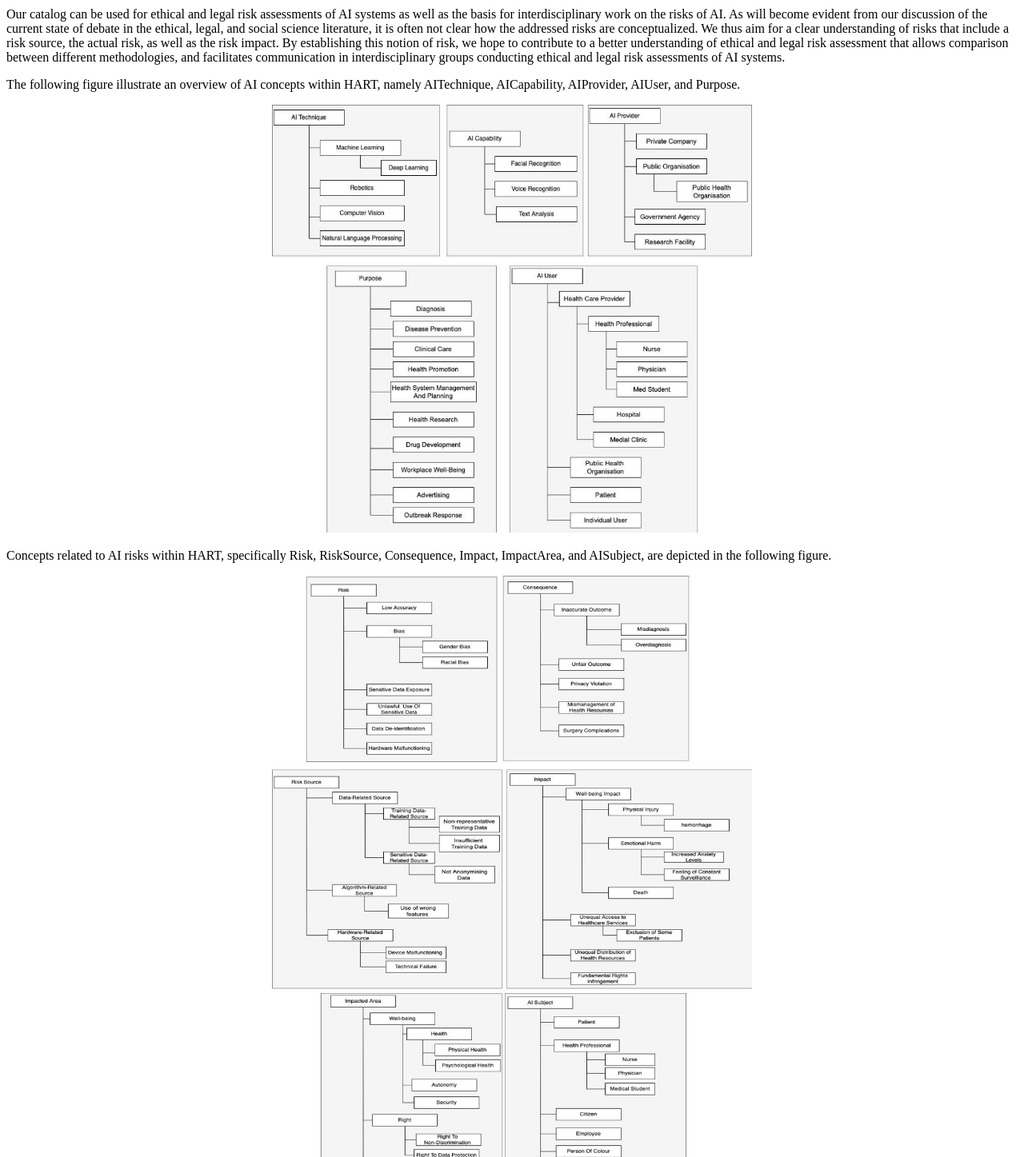
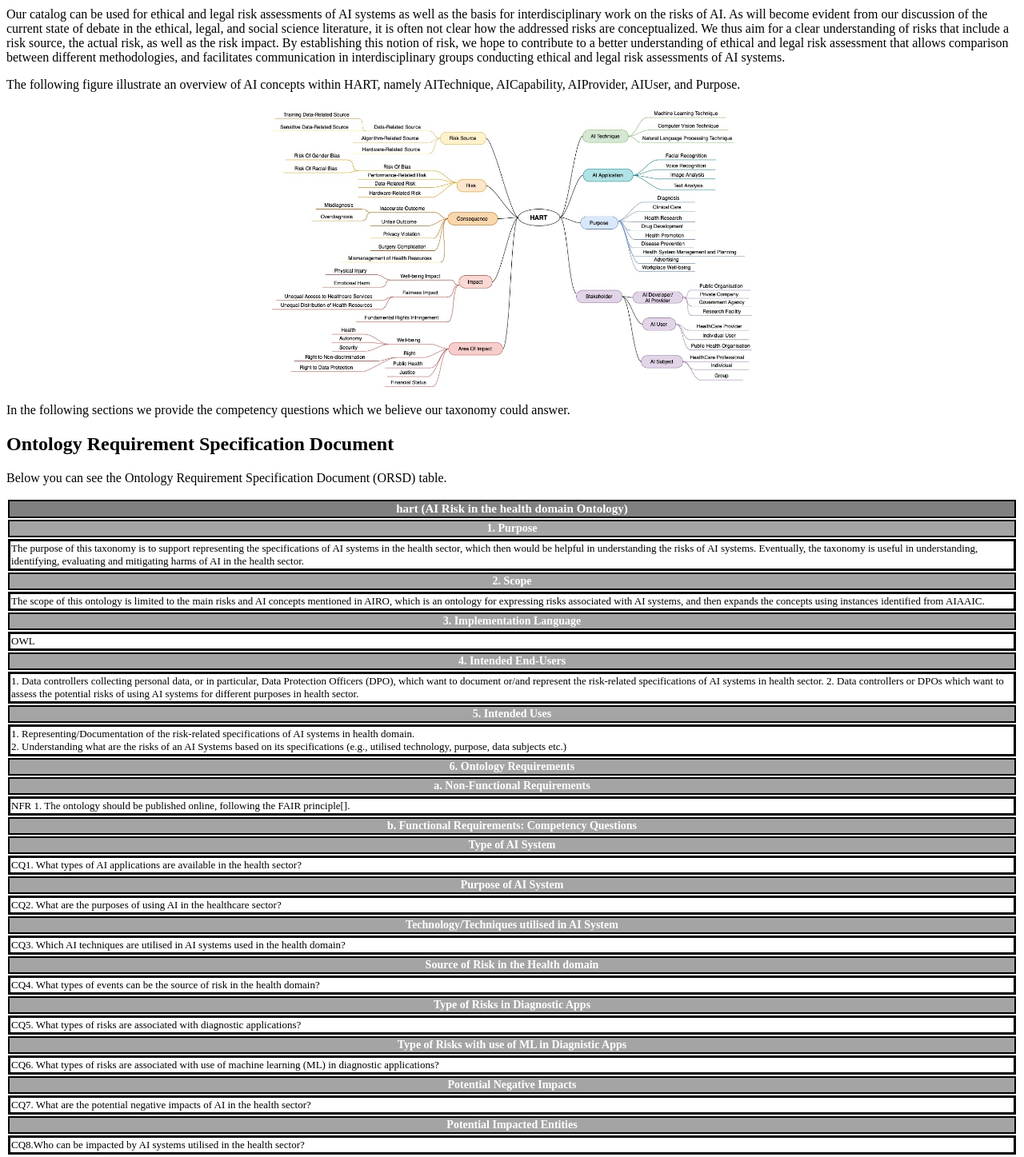
Before and after one commit to DelaramGlp/hart, a plain HTML site: page Docs/hart.html in a window 1280 px wide. Shown: the part 200-1647 px from the top of the page at 80% size. Drawn offline with Linux system fonts and the light colour scheme.

Commit message:
Updated figures

```diff
--- a/Docs/hart.html
+++ b/Docs/hart.html
@@ -159,14 +159,7 @@
       AIProvider, AIUser, and Purpose.
     </p>
     <center>
-      <img src="images/concepts1.png" alt=": An overview of AI concepts within HART" width="600px">
-    </center>
-    <p>
-      Concepts related to AI risks within HART, specifically Risk, RiskSource, Consequence, Impact, ImpactArea, and
-      AISubject, are depicted in the following figure.
-    </p>
-    <center>
-      <img src="images/concepts2.png" alt=": An overview of Risk concepts within HART" width="600px">
+      <img src="images/hart-overview.jpg" alt=": An overview of HART" width="600px">
     </center>
 
     <p>
```
